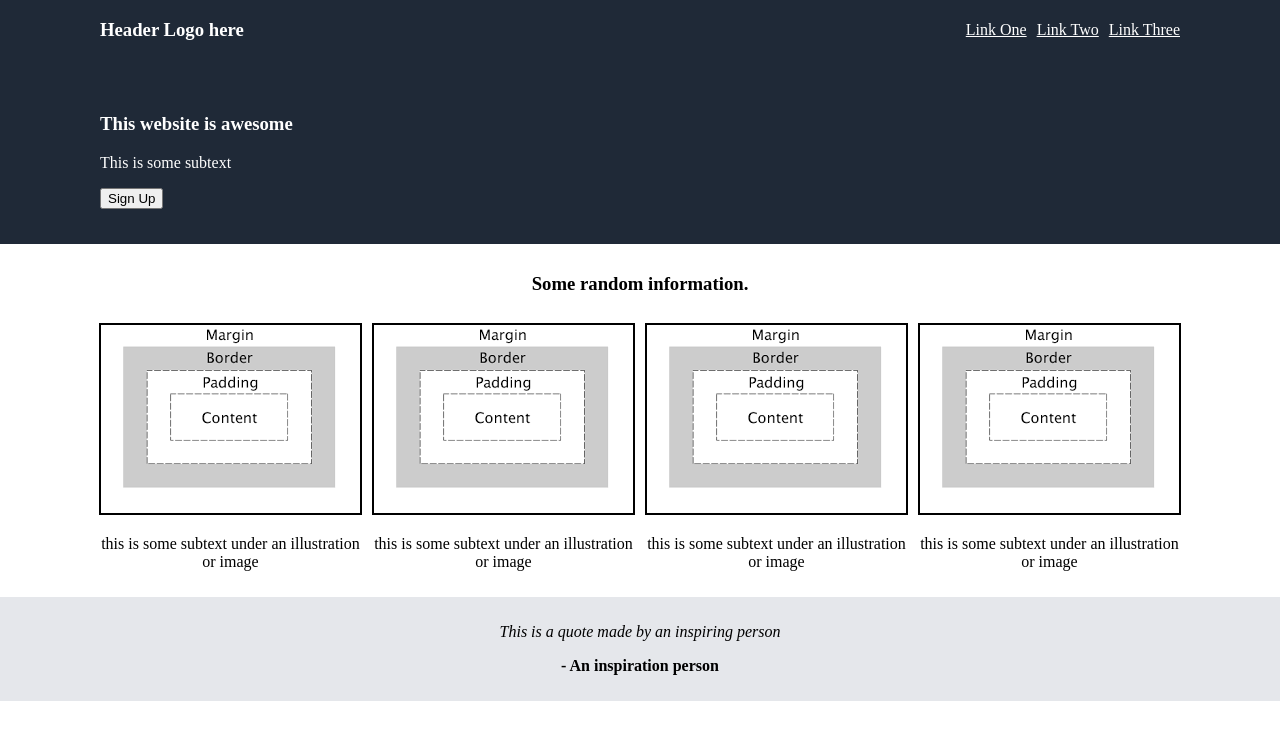
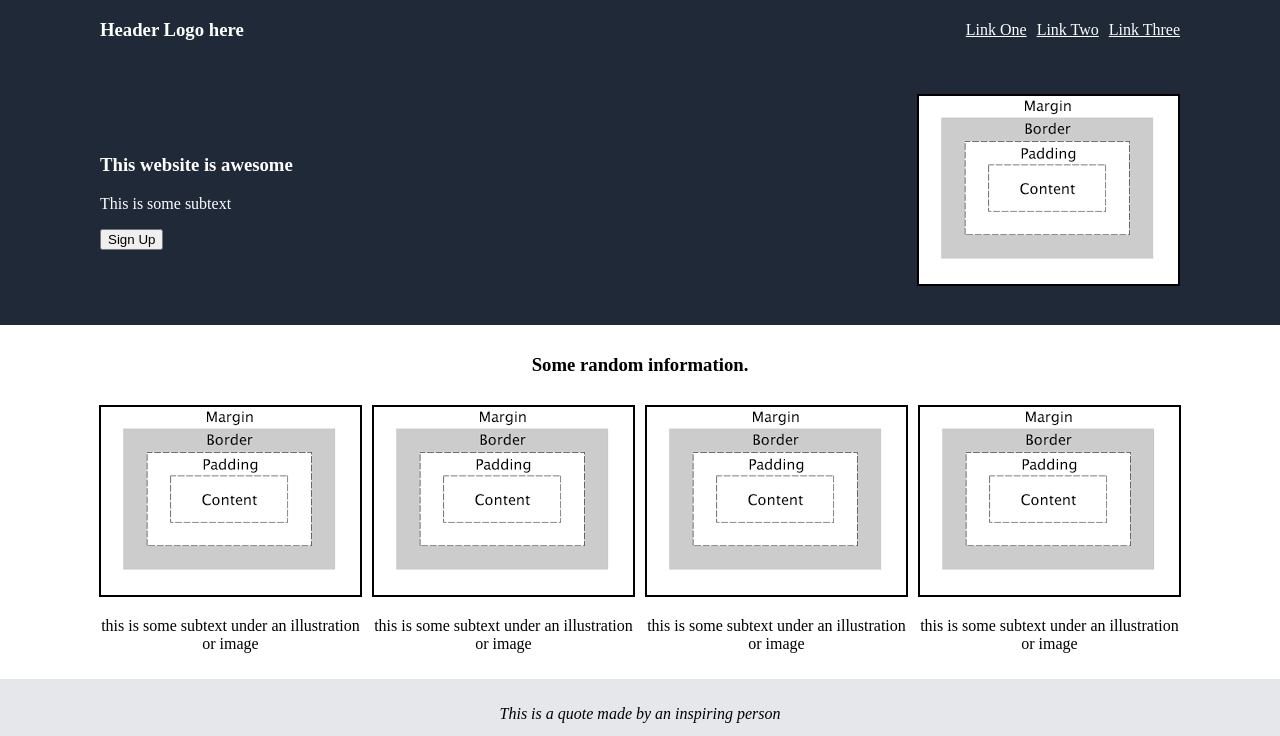
Before and after one commit to zdodson21/landing-page, a plain HTML site: page index.html in a window 1280 px wide. Shown: the top 736 px of the page. Drawn offline with Linux system fonts and the light colour scheme; the site is published under a folder, as on GitHub Pages, so addresses that start at the root find nothing.

Commit message:
May have fixed image not appearing, will test on github

```diff
--- a/index.html
+++ b/index.html
@@ -25,7 +25,7 @@
                 <button>Sign Up</button>
             </div>
             <div class="right-below-header">
-                <img src="/images/download.png" alt="">
+                <img src="images/download.png" alt="">
             </div>
         </div>
     </header>
```
